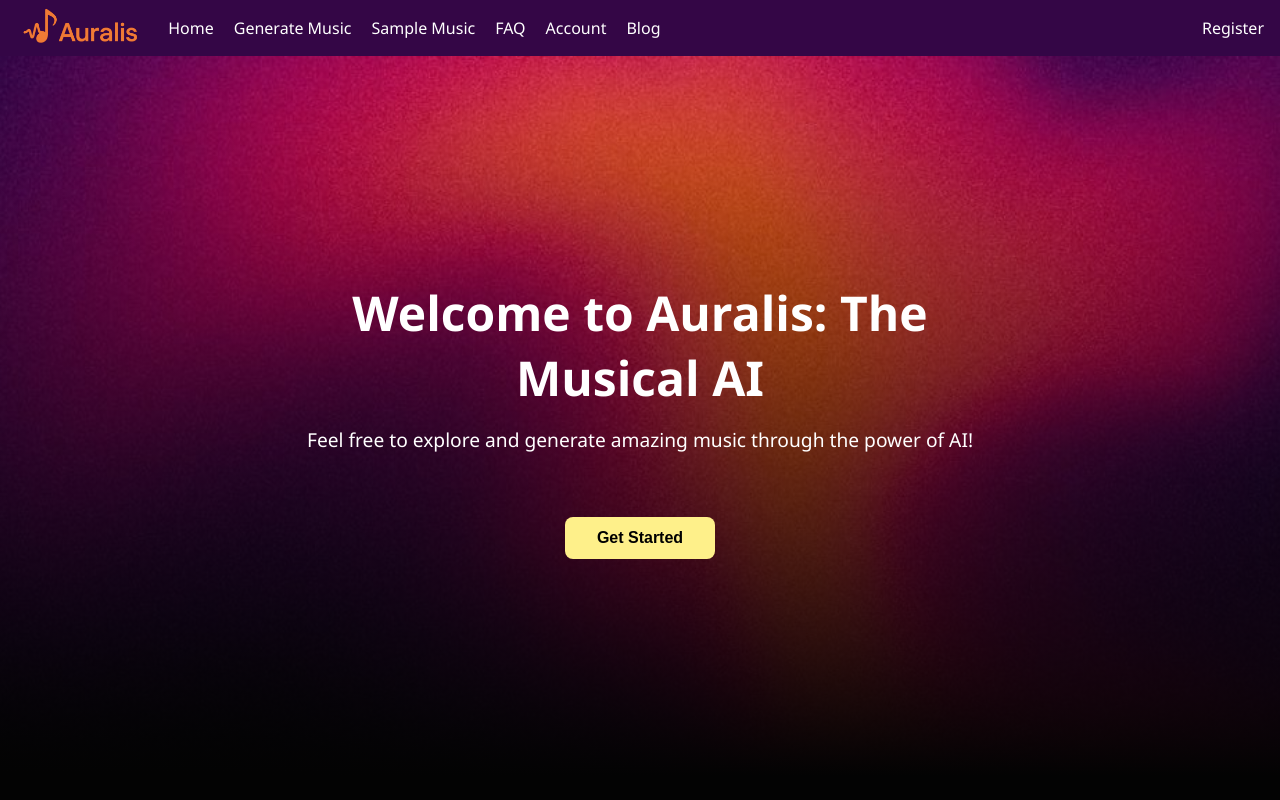
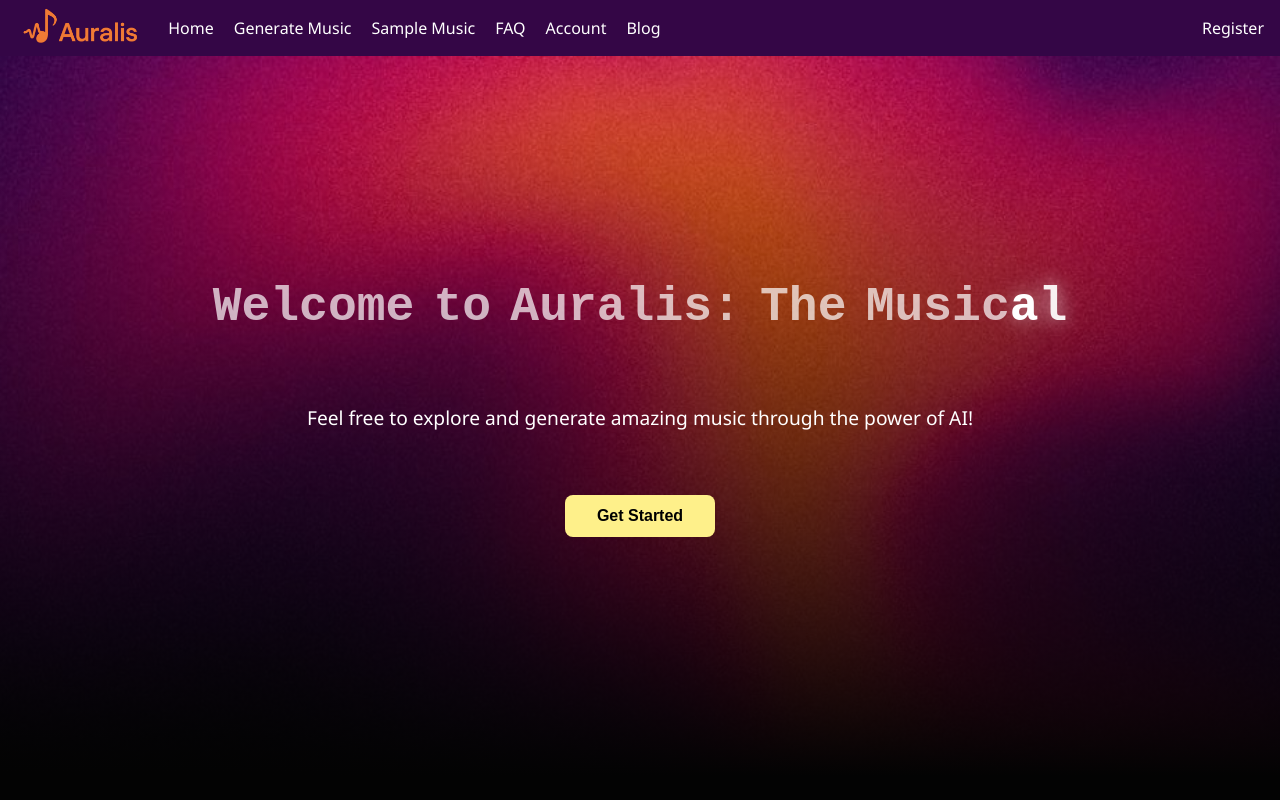
Before and after one commit to arwafaizee31/Auralis-AI, a React (Create React App) app in the folder client/: page / in a window 1280 px wide. Shown: the top 800 px of the page. Built offline with nearby package versions, Linux system fonts and the light colour scheme; no server answers.

Commit message:
homePageAnimation

```diff
--- /dev/null
+++ b/client/src/components/AnimatedText.jsx
@@ -0,0 +1,21 @@
+// src/components/AnimatedText.jsx
+import React from "react";
+import "../styles/AnimatedText.css";
+
+const AnimatedText = ({ text }) => {
+  return (
+    <h1 className="animated-title">
+      {text.split("").map((char, i) => (
+        <span
+          key={i}
+          style={{ animationDelay: `${i * 0.20}s` }}
+          className={char === " " ? "space" : ""}
+        >
+          {char === " " ? "\u00A0" : char}
+        </span>
+      ))}
+    </h1>
+  );
+};
+
+export default AnimatedText;
--- a/client/src/components/HeroSection.css
+++ b/client/src/components/HeroSection.css
@@ -44,7 +44,7 @@
 
 .content {
   z-index: 1; /* Ensure content is above overlay */
-  max-width: 800px;
+  max-width: 900px;
   margin-top: 10rem;
   padding: 0 1rem; /* Add padding for small screens */
 }
--- a/client/src/components/HeroSection.jsx
+++ b/client/src/components/HeroSection.jsx
@@ -1,7 +1,8 @@
 import React from 'react';
 import './HeroSection.css';
 import backgroundImage from '../assets/herosection_image.jpg'; // ✅ correct path
-
+import AnimatedText from "./AnimatedText";
+import '../styles/AnimatedText.css';
 const HeroSection = () => {
   return (
     <div
@@ -10,7 +11,7 @@ const HeroSection = () => {
     >
 
       <div className="content">
-        <h1>Welcome to Auralis: The Musical AI</h1>
+        <AnimatedText text="Welcome to Auralis: The Musical AI" />
         <p>Feel free to explore and generate amazing music through the power of AI!</p>
           <button className="hero-button">Get Started</button>
       </div>
--- /dev/null
+++ b/client/src/styles/AnimatedText.css
@@ -0,0 +1,35 @@
+.animated-title {
+  font-size: 3rem;
+  font-family: "Cutive Mono", monospace;
+  color: white;
+  display: inline-block;
+}
+
+.animated-title span {
+  display: inline-block;
+  opacity: 0;
+  animation: letter-glow 0.7s ease forwards;
+}
+
+@keyframes letter-glow {
+  0% {
+    opacity: 0;
+    text-shadow: 0px 0px 1px rgba(255, 255, 255, 0.1);
+  }
+  66% {
+    opacity: 1;
+    text-shadow: 0px 0px 20px rgba(255, 255, 255, 0.9);
+  }
+  77% {
+    opacity: 1;
+  }
+  100% {
+    opacity: 0.7;
+    text-shadow: 0px 0px 20px rgba(255, 255, 255, 0);
+  }
+}
+
+.animated-title span.space {
+  width: 0.4em; /* or just let the non-breaking space handle it */
+  display: inline-block;
+}
```
